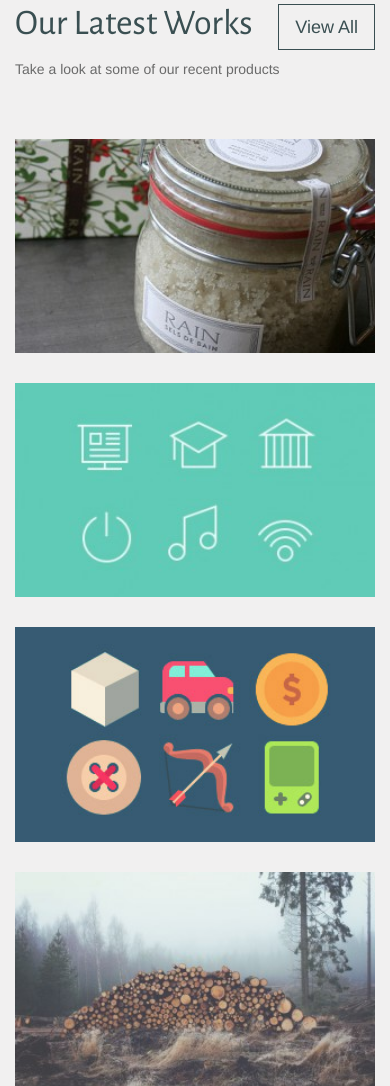
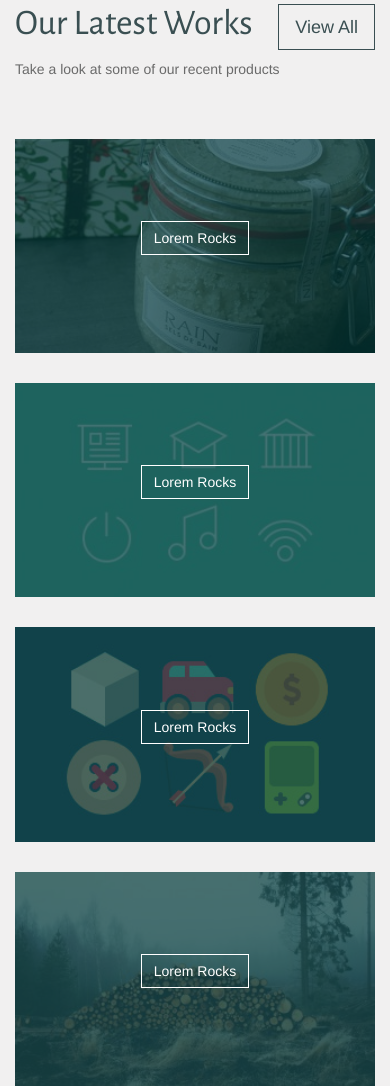
Before and after one commit to technext/Flusk, a plain HTML site: page index.html in a window 390 px wide. Shown: the part 900-1986 px from the top of the page. Drawn offline with nearby package versions, Linux system fonts and the light colour scheme; a web font is replaced by a local one.

Commit message:
UI issue #4

```diff
--- a/assets/css/style.css
+++ b/assets/css/style.css
@@ -1,6 +1,6 @@
 /*
 Theme Name: Flusk
-Version: 	1.14.11
+Version: 	1.19.11
 Author: 	ThemeWagon
 
 
@@ -404,6 +404,18 @@ h1, h2, h3, h4, h5, h6{
 	.blog-post {
 		margin-bottom: 40px;
 	}
+
+	.recent-work {
+		background-position: center;
+	}
+
+	.recent-work:before {
+		opacity: 1;
+	}
+
+	.recent-work span {
+		opacity: 1;
+	}
 }
 
 @media (max-width: 480px) {
```
